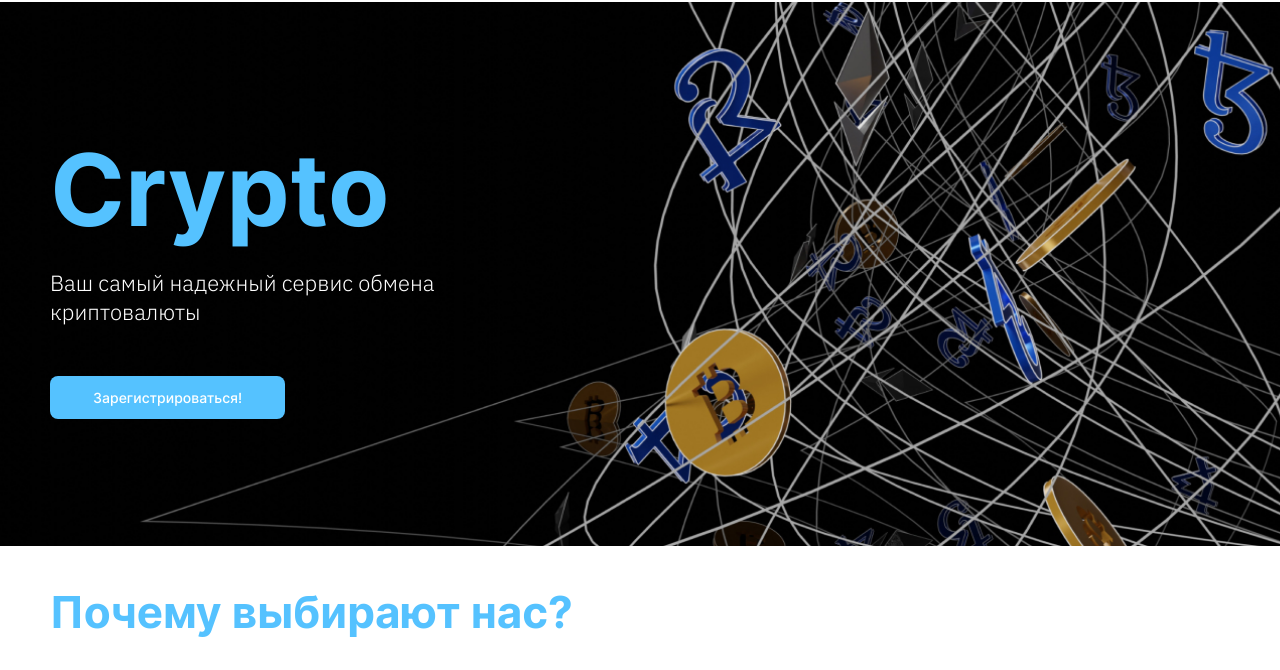
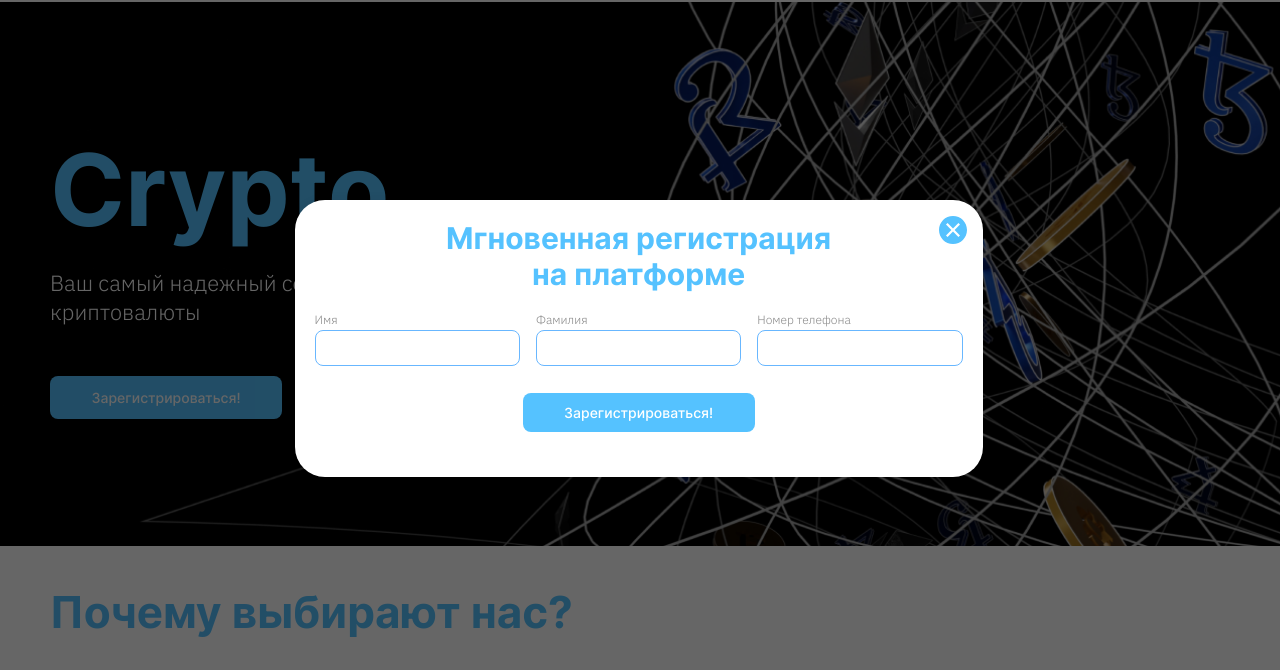
Before and after one commit to irinkwink/methed_crypto, a plain HTML site: page index.html in a window 1280 px wide. Both pictures are taken after a click on the button "Зарегистрироваться!". Shown: the part 62-732 px from the top of the page. Drawn offline with Linux system fonts and the light colour scheme.

Commit message:
feat: add modal form

```diff
--- a/index.html
+++ b/index.html
@@ -2,8 +2,7 @@
 <html lang="ru">
 <head>
     <meta charset="UTF-8">
-    <meta name="viewport"
-          content="width=device-width, initial-scale=1.0">
+    <meta name="viewport" content="width=device-width, initial-scale=1.0">
     <meta http-equiv="X-UA-Compatible" content="ie=edge">
 
     <title>Crypto - ваш самый надежный сервис обмена криптовалюты</title>
@@ -38,10 +37,10 @@
     >
 
     <link rel="stylesheet" href="src/css/index.css">
-    <script src="src/js/index.js" defer></script>
+    <script src="src/js/index.js" type="module" defer></script>
 </head>
 <body>
-    <header class="header">
+    <header class="header" id="header">
         <div class="container header__container">
             <img class="header__logo logo" src="src/img/logo.svg" alt="Логотип Crypto" width="92" height="34">
             <button class="header__nav-btn" aria-label="">
@@ -66,7 +65,7 @@
             <div class="container">
                 <div class="hero__container">
                     <h1 class="hero__title">Crypto</h1>
-                    <p class="hero__description">Ваш самый надежный сервис обмена криптовалюты</p>
+                    <p class="hero__subtitle">Ваш самый надежный сервис обмена криптовалюты</p>
 
                     <button class="hero__signup-btn">Зарегистрироваться!</button>
                 </div>
@@ -169,7 +168,7 @@
     <footer class="footer">
         <div class="container">
             <div class="footer__container">
-                <a href="/" class="footer__logo-link">
+                <a href="#header" class="footer__logo-link">
                     <img class="footer__logo logo" src="src/img/logo.svg" alt="Логотип Crypto" width="92" height="34">
                 </a>
                 <div class="footer__navigation footer-nav">
@@ -188,11 +187,36 @@
                 <p>© Crypto, 2022</p>
                 <a href="https://t.me/Mrshmallowww" class="footer__link">@Mrshmallowww</a>
             </div>
-
-
-
-
         </div>
     </footer>
+
+    <div class="overlay">
+        <div class="modal">
+            <div class="modal__container">
+                <h2 class="modal__title">Мгновенная регистрация на&nbsp;платформе</h2>
+                <form class="modal__form">
+                    <fieldes class="modal__person">
+                        <label class="modal__label" for="name">Имя
+                            <input class="modal__input" type="text" name="name" id="name">
+                        </label>
+                        <label class="modal__label" for="surname">Фамилия
+                            <input class="modal__input" type="text" name="surname" id="surname">
+                        </label>
+                        <label class="modal__label" for="tel">Номер телефона
+                            <input class="modal__input" type="tel" name="tel" id="tel">
+                        </label>
+                    </fieldes>
+
+                    <button class="modal__order" type="submit">Зарегистрироваться!</button>
+                </form>
+
+                <button class="modal__close" type="button" aria-label="Закрыть модальное окно">
+                    <svg width="32" height="32" viewbox="0 0 32 32" fill="currentColor" xmlns="http://www.w3.org/2000/svg">
+                        <path d="M16 2C8.2 2 2 8.2 2 16C2 23.8 8.2 30 16 30C23.8 30 30 23.8 30 16C30 8.2 23.8 2 16 2ZM21.4 23L16 17.6L10.6 23L9 21.4L14.4 16L9 10.6L10.6 9L16 14.4L21.4 9L23 10.6L17.6 16L23 21.4L21.4 23Z" />
+                    </svg>
+                </button>
+            </div>
+        </div>
+    </div>
 </body>
 </html>
--- a/src/css/default.css
+++ b/src/css/default.css
@@ -50,6 +50,35 @@ h1, h2, h3, h4, p {
     padding: 0 30px;
 }
 
+.overlay {
+    position: fixed;
+    inset: 0;
+    z-index: 999;
+    background-color: rgba(0, 0, 0, 0.6);
+    cursor: pointer;
+    overflow-y: auto;
+    overflow-x: hidden;
+    opacity: 0;
+    visibility: hidden;
+    white-space: nowrap;
+    text-align: center;
+}
+
+.overlay::after {
+    content: '';
+    display: inline-block;
+    vertical-align: middle;
+    height: 100%;
+}
+
+.overlay_open {
+    visibility: visible;
+    opacity: 1;
+    transition-property: opacity, visibility;
+    transition-duration: 0.36s;
+    transition-timing-function: ease-in-out;
+}
+
 .message {
     position: relative;
     padding: 0 10px;
@@ -66,6 +95,8 @@ h1, h2, h3, h4, p {
     color: #ffffff;
     text-align: center;
 }
+
+
 
 @media (max-width: 1024px) {
     .container {
--- a/src/css/index.css
+++ b/src/css/index.css
@@ -16,3 +16,5 @@
 @import 'module/faq.css';
 
 @import 'module/footer.css';
+
+@import 'module/modal.css'
--- a/src/css/module/header.css
+++ b/src/css/module/header.css
@@ -15,12 +15,18 @@
 
 .header__nav-btn {
   display: none;
+  color: #000000;
 }
 
 @media (max-width: 768px) {
   .header__nav-btn {
     display: block;
+    z-index: 2;
     line-height: 0;
+  }
+
+  .header__nav-btn:hover {
+    color: #55C2FF;
   }
 
   .header__navigation {
@@ -34,6 +40,6 @@
   }
 
   .header__navigation_open {
-    transform: translateY(100%);
+    transform: translateY(calc(100% - 1px));
   }
 }
--- a/src/css/module/hero.css
+++ b/src/css/module/hero.css
@@ -1,13 +1,14 @@
 .hero {
   background-image: url('../../img/bg.jpg');
+  background-color: #000000;
   background-repeat: no-repeat;
   background-position: center;
   background-size: cover;
-  padding: 127px 0;
 }
 
 .hero__container {
   max-width: 480px;
+  padding: 127px 0;
 }
 
 .hero__title {
@@ -18,7 +19,7 @@
   margin-bottom: 18px;
 }
 
-.hero__description {
+.hero__subtitle {
   font-family: 'IBM Plex Sans';
   font-weight: 300;
   font-size: 2.2rem;
@@ -28,7 +29,9 @@
 }
 
 .hero__signup-btn {
-  padding: 11px 41px;
+  padding: 11px 11px;
+  width: 100%;
+  max-width: 232px;
   background-color: #55C2FF;
   border: 2px solid transparent;
   border-radius: 8px;
@@ -56,7 +59,7 @@
     padding: 92px 0;
   }
 
-  .hero__description {
+  .hero__subtitle {
     margin-bottom: 30px;
   }
 }
@@ -64,11 +67,11 @@
 @media (max-width: 768px) {
   .hero {
     background-image: url('../../img/bg-sm.jpg');
-    padding: 81px 0;
   }
 
   .hero__container {
     max-width: 354px;
+    padding: 81px 0;
   }
 
   .hero__title {
@@ -77,7 +80,7 @@
     margin-bottom: 10px;
   }
 
-  .hero__description {
+  .hero__subtitle {
     font-size: 1.6rem;
     line-height: 2.1rem;
     margin-bottom: 25px;
@@ -85,12 +88,9 @@
 }
 
 @media (max-width: 480px) {
-  .hero {
-    padding: 50px 0;
-  }
-
   .hero__container {
     max-width: 230px;
+    padding: 50px 0;
   }
 
   .hero__title {
@@ -99,7 +99,8 @@
   }
 
   .hero__signup-btn {
-    padding: 10px 30px;
+    padding: 10px 0;
+    max-width: 188px;
     font-size: 1.2rem;
     line-height: 1.5rem;
   }
--- /dev/null
+++ b/src/css/module/modal.css
@@ -0,0 +1,117 @@
+.modal {
+  width: 90%;
+  max-width: 688px;
+  margin: 40px 0;
+  display: inline-block;
+  vertical-align: middle;
+  cursor: default;
+  text-align: left;
+  white-space: normal;
+  visibility: hidden;
+  opacity: 0;
+}
+
+.modal_open {
+  visibility: visible;
+  opacity: 1;
+  transition: opasity 0.36s ease-in-out, visibility 0.36s ease-in-out;
+}
+
+.modal__container {
+  position: relative;
+  padding: 20px 20px 45px;
+  background-color: #ffffff;
+  box-shadow: 0px 4px 20px rgba(0, 0, 0, 0.1);
+  border-radius: 30px;
+}
+
+.modal__title {
+  max-width: 400px;
+  font-weight: 700;
+  font-size: 3rem;
+  line-height: 3.6rem;
+  text-align: center;
+  margin: 0 auto 20px;
+  color: #55C2FF;
+}
+
+.modal__person {
+  display: flex;
+  margin: 0 auto 27px;
+  gap: 10px 16px;
+}
+
+.modal__label {
+  display: block;
+  flex-grow: 1;
+  font-family: 'IBM Plex Sans';
+  font-weight: 300;
+  font-size: 1.2rem;
+  line-height: 1.6rem;
+  color: #858585;
+}
+
+.modal__input {
+  width: 100%;
+  display: block;
+  height: 36px;
+  padding: 10px;
+  margin-top: 2px;
+  background: #FFFFFF;
+  border: 1px solid #68B7FF;
+  border-radius: 8px;
+  font-family: 'IBM Plex Sans';
+  font-weight: 300;
+  font-size: 1.2rem;
+  line-height: 1.6rem;
+}
+
+.modal__order {
+  display: block;
+  width: 100%;
+  max-width: 232px;
+  margin: 0 auto;
+  padding: 11px;
+  font-weight: 500;
+  font-size: 1.4rem;
+  line-height: 1.7rem;
+  color: #FFFFFF;
+  background-color: #55C2FF;
+  border-radius: 8px;
+}
+
+.modal__close {
+  position: absolute;
+  top: 14px;
+  right: 14px;
+  width: 32px;
+  height: 32px;
+  color: #55C2FF;
+  line-height: 0;
+}
+
+
+@media (max-width: 540px) {
+  .modal__container {
+    padding: 20px 13px 36px;
+  }
+
+  .modal__title {
+    font-size: 2.2rem;
+    line-height: 2.7rem;
+    margin-bottom: 10px;
+  }
+
+  .modal__person {
+    flex-direction: column;
+    max-width: 280px;
+    gap: 10px;
+    margin-bottom: 20px;
+  }
+
+  .modal__close {
+    top: -2px;
+    right: 0;
+    transform: translateY(-100%);
+  }
+}
--- /dev/null
+++ b/src/js/module/faq.js
@@ -0,0 +1,18 @@
+const faqList = document.querySelector('.faq__list');
+
+faqList.addEventListener('click', (e) => {
+  const item = e.target.closest('.faq__item');
+
+  if (item) {
+    console.log('vze');
+    const title = item.querySelector('.faq__item-title');
+    title.classList.toggle('faq__item-title_active');
+
+    const description = item.querySelector('.faq__item-description');
+    description.classList.toggle('faq__item-description_active');
+
+    const btn = item.querySelector('.faq__btn');
+    btn.classList.toggle('faq__btn_active');
+
+  }
+})
--- /dev/null
+++ b/src/js/module/menu.js
@@ -0,0 +1,12 @@
+const headerNavBtn = document.querySelector('.header__nav-btn');
+const headerNavigation = document.querySelector('.header__navigation');
+
+headerNavBtn.addEventListener('click', () => {
+  headerNavigation.classList.toggle('header__navigation_open');
+});
+
+headerNavigation.addEventListener('click', (e) => {
+  if (e.target.classList.contains('navigation__link')) {
+    headerNavigation.classList.remove('header__navigation_open')
+  }
+});
--- /dev/null
+++ b/src/js/module/modal.js
@@ -0,0 +1,45 @@
+const signupBtn = document.querySelector('.hero__signup-btn');
+const overlay = document.querySelector('.overlay');
+const modal = document.querySelector('.modal');
+
+
+signupBtn.addEventListener('click', () => {
+  overlay.classList.add('overlay_open');
+  modal.classList.add('modal_open');
+});
+
+overlay.addEventListener('click', (e) => {
+  if (e.target === overlay || e.target.closest('.modal__close')) {
+    overlay.classList.remove('overlay_open');
+    modal.classList.remove('modal_open');
+  }
+});
+
+const form = document.querySelector('form');
+console.log('form: ', form);
+const modalTitle = document.querySelector('.modal__title');
+
+form.addEventListener('submit', (e) => {
+  e.preventDefault();
+
+  const data = {
+    name: form.name.value,
+    surname: form.surname.value,
+    tel: form.tel.value,
+  }
+
+  fetch('https://api-form-order.herokuapp.com/api/order', {
+    method: 'post',
+    body: JSON.stringify(data)
+  }).then(response => response.json())
+    .then(person => {
+      modalTitle.textContent =
+        `${person.name}, регистрация прошла успешно!`
+      form.remove();
+
+      setTimeout(() => {
+        overlay.classList.remove('overlay_open');
+        modal.classList.remove('modal_open');
+      }, 5000)
+    })
+});
--- /dev/null
+++ b/src/js/module/options.js
@@ -0,0 +1,21 @@
+const options = document.querySelector('.options__tabs');
+const optionsTabs = document.querySelectorAll('.options__tab');
+const optionsItems = document.querySelectorAll('.options__item');
+
+let activeTabIndex = 0;
+
+options.addEventListener('click', (e) => {
+  if (e.target.classList.contains('options__tab') &&
+      optionsTabs[activeTabIndex] !== e.target) {
+
+    optionsTabs[activeTabIndex].classList.remove('options__tab_active');
+    optionsItems[activeTabIndex].classList.remove('options__item_active');
+
+    activeTabIndex = [...optionsTabs].findIndex(item => item === e.target);
+
+    optionsTabs[activeTabIndex].classList.add('options__tab_active');
+    optionsItems[activeTabIndex].classList.add('options__item_active');
+
+
+  }
+});
```
Also changed, not shown: src/js/index.js (+5 -54 lines).
